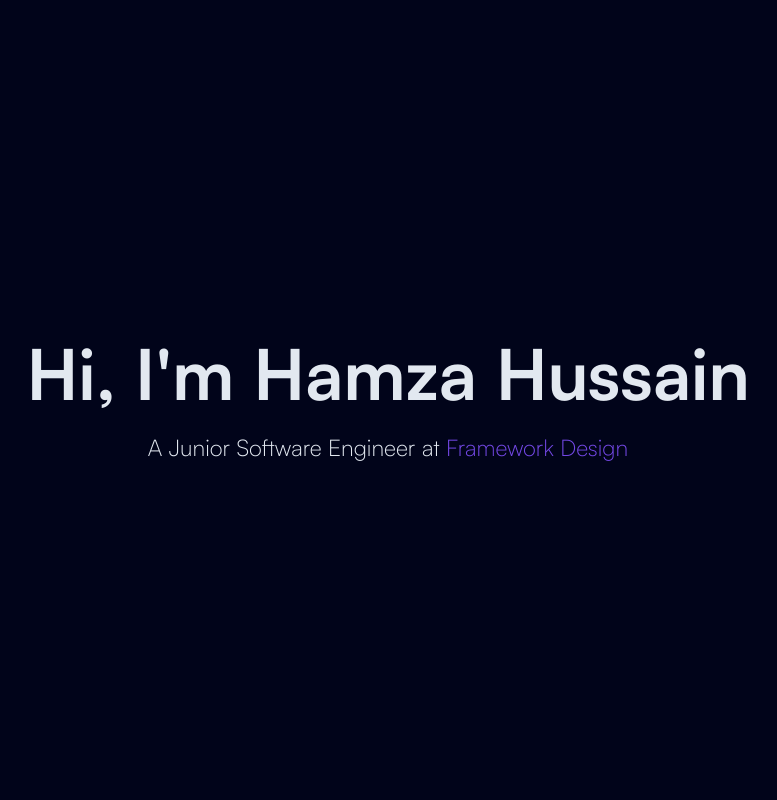
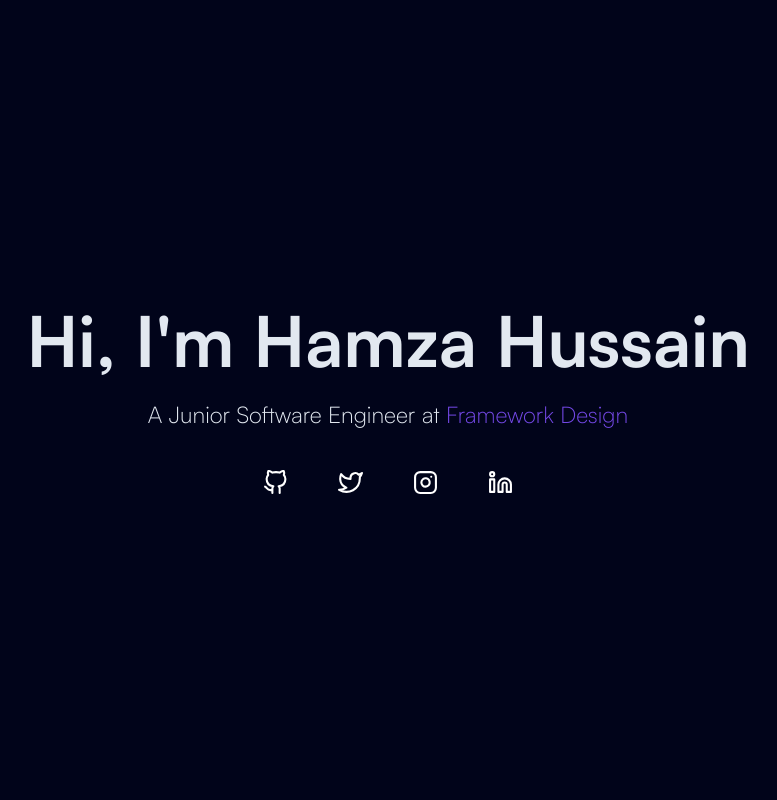
Before and after one commit to hamzah-developer/hhussain, a PHP site: page / in a window 1280 px wide. Shown: the whole page, without its empty margins (252-1029 px from the left). Run offline with PHP 8.4, Linux system fonts and the light colour scheme.

Commit message:
added socials to landing page

```diff
--- a/dist/output.css
+++ b/dist/output.css
@@ -613,6 +613,28 @@ video {
   }
 }
 
+.default-transition {
+  transition: all 1s cubic-bezier(0.19, 1, 0.22, 1);
+}
+
+.swipe-underline {
+  display: inline;
+  width: 100%;
+  overflow-wrap: break-word;
+  background-repeat: no-repeat;
+  transition: background-size 0.25s ease-in-out;
+  background-position: right;
+  background-size: 0% 100%;
+  background-image: linear-gradient(
+        transparent 95%, #FFFFFF 0.8em
+    );
+}
+
+.swipe-underline:hover {
+  background-size: 100% 100%;
+  background-position: left;
+}
+
 @font-face {
   font-family: 'Satoshi';
 
@@ -707,6 +729,10 @@ video {
   margin-bottom: 15px;
 }
 
+.mb-40 {
+  margin-bottom: 40px;
+}
+
 .flex {
   display: flex;
 }
@@ -715,8 +741,22 @@ video {
   min-height: 100vh;
 }
 
+.w-25 {
+  width: 25px;
+}
+
 .items-center {
   align-items: center;
+}
+
+.justify-center {
+  justify-content: center;
+}
+
+.space-x-15 > :not([hidden]) ~ :not([hidden]) {
+  --tw-space-x-reverse: 0;
+  margin-right: calc(15px * var(--tw-space-x-reverse));
+  margin-left: calc(15px * calc(1 - var(--tw-space-x-reverse)));
 }
 
 .bg-blue {
@@ -769,13 +809,32 @@ video {
   max-width: 1500px;
 }
 
-.hover\:underline:hover {
-  text-decoration-line: underline;
+.hover\:text-\[\#7348E5\]:hover {
+  --tw-text-opacity: 1;
+  color: rgb(115 72 229 / var(--tw-text-opacity));
+}
+
+@media (min-width: 560px) {
+  .md\:space-x-30 > :not([hidden]) ~ :not([hidden]) {
+    --tw-space-x-reverse: 0;
+    margin-right: calc(30px * var(--tw-space-x-reverse));
+    margin-left: calc(30px * calc(1 - var(--tw-space-x-reverse)));
+  }
 }
 
 @media (min-width: 1025px) {
   .xl\:mb-25 {
     margin-bottom: 25px;
+  }
+
+  .xl\:hidden {
+    display: none;
+  }
+
+  .xl\:space-x-50 > :not([hidden]) ~ :not([hidden]) {
+    --tw-space-x-reverse: 0;
+    margin-right: calc(50px * var(--tw-space-x-reverse));
+    margin-left: calc(50px * calc(1 - var(--tw-space-x-reverse)));
   }
 }
 
--- a/index.php
+++ b/index.php
@@ -18,8 +18,28 @@
     <section class="home-intro text-white min-h-screen flex items-center text-center bg-blue">
       <div class="container">
         <div class="row">
-          <h2 class="heading-lg text-[#e2e8f0] mb-15 xl:mb-25">Hi, I'm Hamza Hussain</h2>
-          <h3 class="copy-lg text-[#e2e8f0]">A Junior Software Engineer at <a href="https://www.weareframework.co.uk/" class="text-[#7348E5] hover:underline xl-max:block xl-max:mt-[8px]">Framework Design</a></h3>
+          <div class="column">
+            <h2 class="heading-lg text-[#e2e8f0] mb-15 xl:mb-25">Hi, I'm Hamza Hussain</h2>
+            <h3 class="copy-lg text-[#e2e8f0] mb-40">A Junior Software Engineer at <span class="xl:hidden"><br/></span> <a href="https://www.weareframework.co.uk/" class="text-[#7348E5] default-transition swipe-underline">Framework Design</a></h3>
+
+            <div class="flex items-center justify-center space-x-15 md:space-x-30 xl:space-x-50">
+              <a href="" class="default-transition hover:text-[#7348E5]">
+                <svg class="w-25" xmlns="http://www.w3.org/2000/svg" fill="none" stroke="currentColor" stroke-linecap="round" stroke-linejoin="round" stroke-width="2" class="feather feather-github" viewBox="0 0 24 24"><path d="M9 19c-5 1.5-5-2.5-7-3m14 6v-3.87a3.37 3.37 0 0 0-.94-2.61c3.14-.35 6.44-1.54 6.44-7A5.44 5.44 0 0 0 20 4.77 5.07 5.07 0 0 0 19.91 1S18.73.65 16 2.48a13.38 13.38 0 0 0-7 0C6.27.65 5.09 1 5.09 1A5.07 5.07 0 0 0 5 4.77a5.44 5.44 0 0 0-1.5 3.78c0 5.42 3.3 6.61 6.44 7A3.37 3.37 0 0 0 9 18.13V22"/></svg>
+              </a>
+
+              <a href="" class="default-transition hover:text-[#7348E5]">
+                <svg class="w-25" xmlns="http://www.w3.org/2000/svg" fill="none" stroke="currentColor" stroke-linecap="round" stroke-linejoin="round" stroke-width="2" class="feather feather-twitter" viewBox="0 0 24 24"><path d="M23 3a10.9 10.9 0 0 1-3.14 1.53 4.48 4.48 0 0 0-7.86 3v1A10.66 10.66 0 0 1 3 4s-4 9 5 13a11.64 11.64 0 0 1-7 2c9 5 20 0 20-11.5a4.5 4.5 0 0 0-.08-.83A7.72 7.72 0 0 0 23 3z"/></svg>
+              </a>
+
+              <a href="" class="default-transition hover:text-[#7348E5]">
+                <svg class="w-25" xmlns="http://www.w3.org/2000/svg" fill="none" stroke="currentColor" stroke-linecap="round" stroke-linejoin="round" stroke-width="2" class="feather feather-instagram" viewBox="0 0 24 24"><rect width="20" height="20" x="2" y="2" rx="5" ry="5"/><path d="M16 11.37A4 4 0 1 1 12.63 8 4 4 0 0 1 16 11.37zM17.5 6.5h.01"/></svg>
+              </a>
+
+              <a href="" class="default-transition hover:text-[#7348E5]">
+                <svg class="w-25" xmlns="http://www.w3.org/2000/svg" fill="none" stroke="currentColor" stroke-linecap="round" stroke-linejoin="round" stroke-width="2" class="feather feather-linkedin" viewBox="0 0 24 24"><path d="M16 8a6 6 0 0 1 6 6v7h-4v-7a2 2 0 0 0-2-2 2 2 0 0 0-2 2v7h-4v-7a6 6 0 0 1 6-6zM2 9h4v12H2z"/><circle cx="4" cy="4" r="2"/></svg>
+              </a>
+            </div>
+          </div>
         </div>
       </div>
     </section>
--- a/resources/css/style.css
+++ b/resources/css/style.css
@@ -3,5 +3,6 @@
 @import 'base.css';
 @import 'tailwindcss/components';
 @import './components/typography.css';
+@import './components/animations.css';
 @import './components/layout.css';
 @import 'tailwindcss/utilities';
```
Also changed, not shown: resources/css/components/animations.css (added, +23 -0 lines), assets/svg/github.svg (added), assets/svg/instagram.svg (added), assets/svg/linkedin.svg (added), assets/svg/twitter.svg (added).
